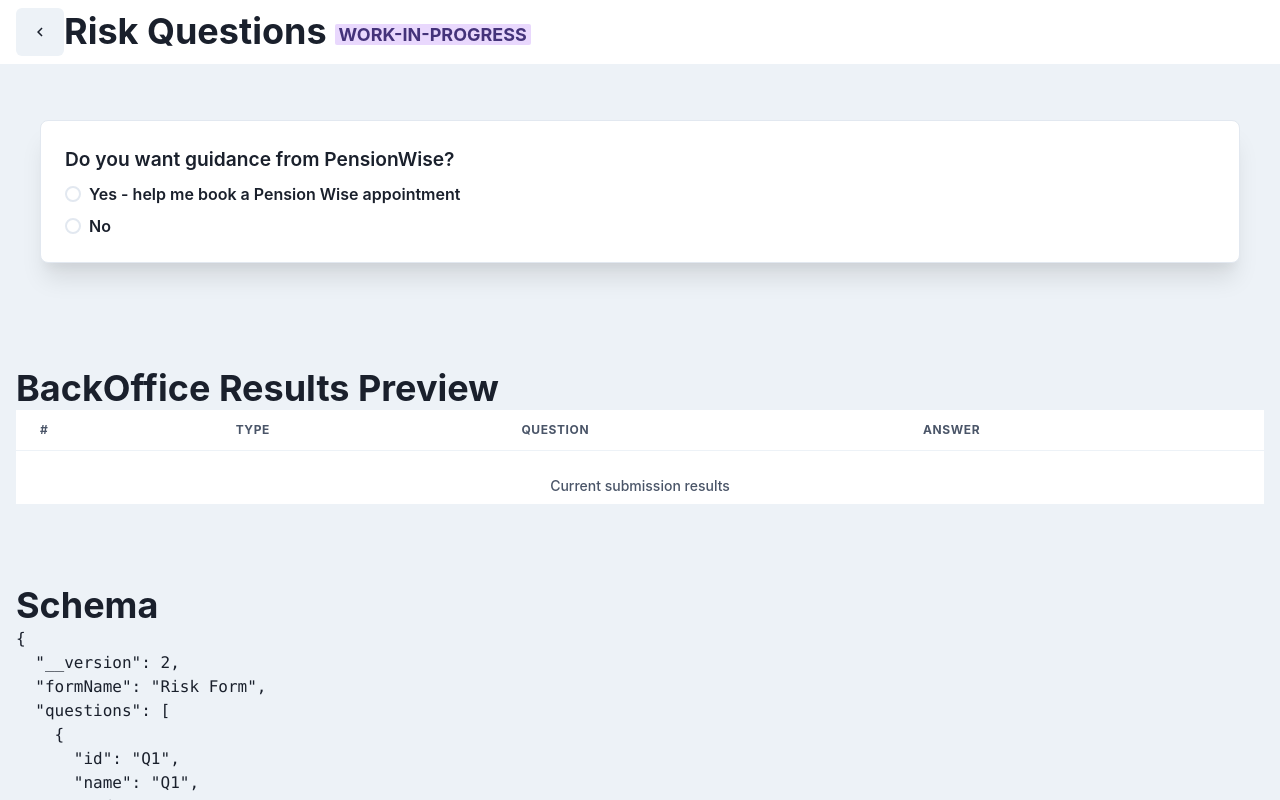
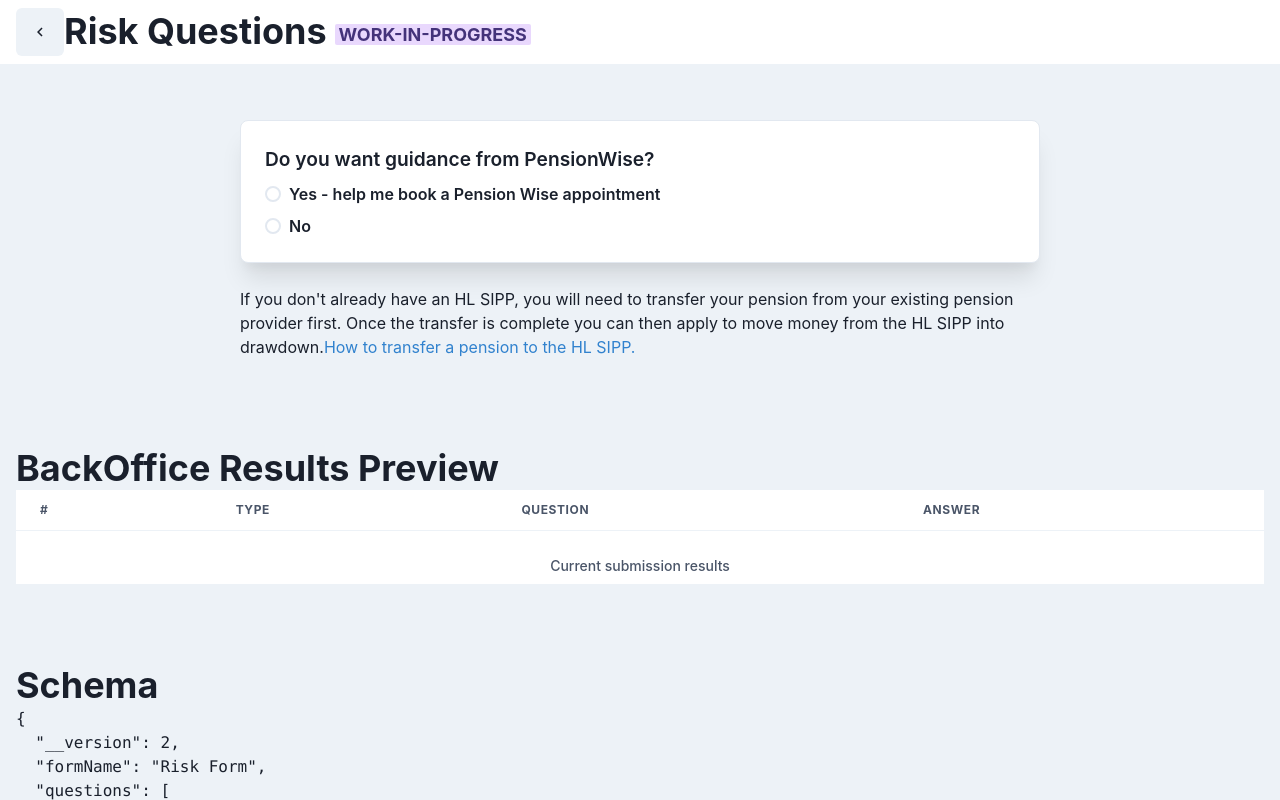
Before and after one commit to rsispal/react-json-schema-form-poc, a React (Create React App) app: page /risk-questions in a window 1280 px wide. Shown: the top 800 px of the page. Built offline with nearby package versions, Linux system fonts and the light colour scheme.

Commit message:
Add missing prompt identified in tactical solution

```diff
--- a/src/components/RiskQuestionForm/RiskQuestionForm.component.tsx
+++ b/src/components/RiskQuestionForm/RiskQuestionForm.component.tsx
@@ -1,5 +1,8 @@
-import { Box, Text } from "@chakra-ui/react";
+import { Box, Flex, Text } from "@chakra-ui/react";
 import { FC, ReactElement, useEffect, useState } from "react";
+
+import { DynamicText } from "../DynamicText";
+import { DynamicTextParagraph } from "../DynamicText/DynamicText.types";
 import { QuestionForm } from "../QuestionForm/rc-field-form";
 
 import { ButtonGroupWrapper } from "../QuestionForm/rc-field-form/field-wrappers/ButtonGroup/ButtonGroup.wrapper";
@@ -13,6 +16,24 @@ import { WarningWrapper } from "../QuestionForm/rc-field-form/field-wrappers/War
 
 import { RiskQuestionFormProps } from "./RiskQuestionForm.types";
 
+const bottomPrompt: DynamicTextParagraph[] = [
+  {
+    type: "paragraph",
+    content: [
+      {
+        type: "text",
+        value:
+          "If you don't already have an HL SIPP, you will need to transfer your pension from your existing pension provider first. Once the transfer is complete you can then apply to move money from the HL SIPP into drawdown.",
+      },
+      {
+        type: "url",
+        url: "https://qa.hl.co.uk/pensions/transfer-to-the-sipp",
+        label: "How to transfer a pension to the HL SIPP.",
+        target: "_blank",
+      },
+    ],
+  },
+];
 export const RiskQuestionForm: FC<RiskQuestionFormProps> = ({
   schema,
   onSubmitCallback,
@@ -64,12 +85,14 @@ export const RiskQuestionForm: FC<RiskQuestionFormProps> = ({
       boxShadow="xl"
       padding={6}
       margin={6}
+      width={800}
     >
       {children}
     </Box>
   );
 
   return (
+    <Flex flex={1} flexDir="column" alignItems="center">
       <QuestionForm
         renderQuestion={generateQuestionFieldCard}
         onSubmitCallback={handleSubmit}
@@ -90,5 +113,9 @@ export const RiskQuestionForm: FC<RiskQuestionFormProps> = ({
         )}
         {...schema}
       />
+      <Box width={800}>
+        <DynamicText data={bottomPrompt} />
+      </Box>
+    </Flex>
   );
 };
```
Also changed, not shown: 1 other file (tests, documents, lock files or other folders). Lines whose indentation alone changed are shown as unchanged.
